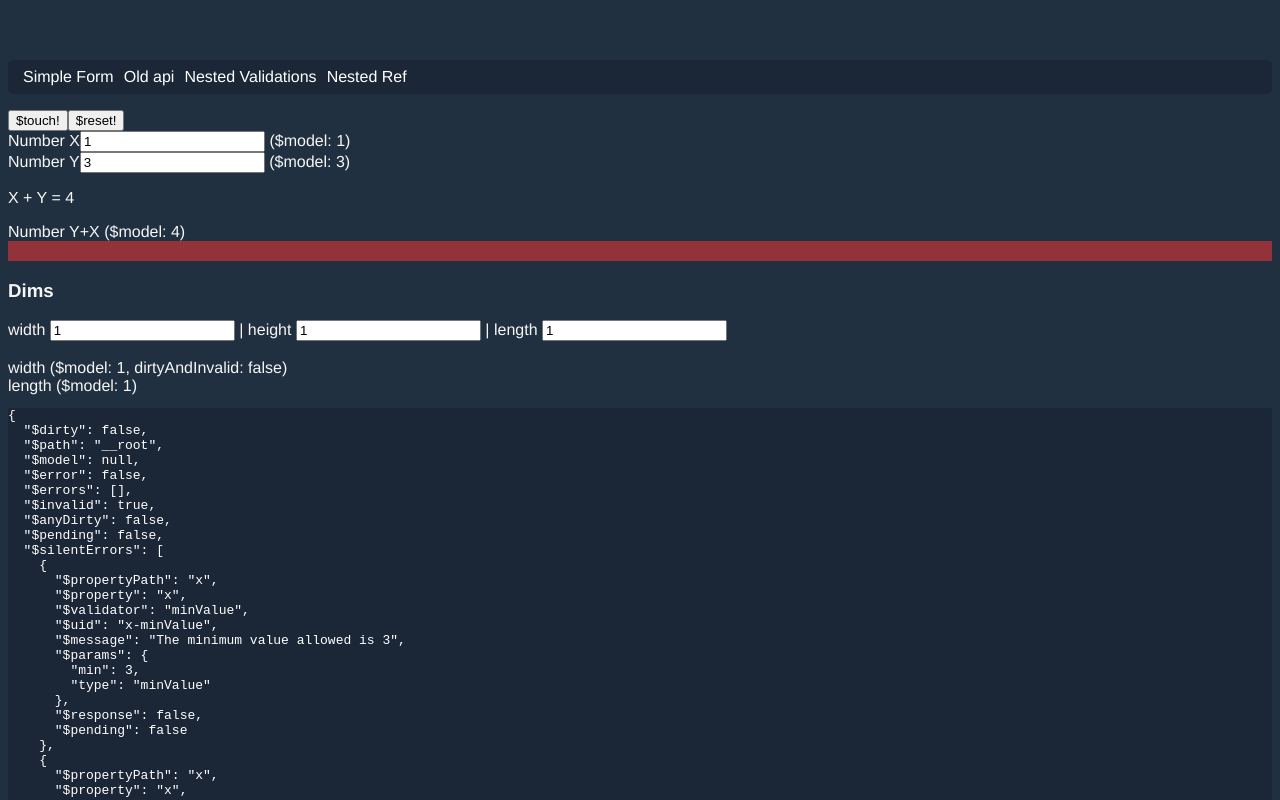
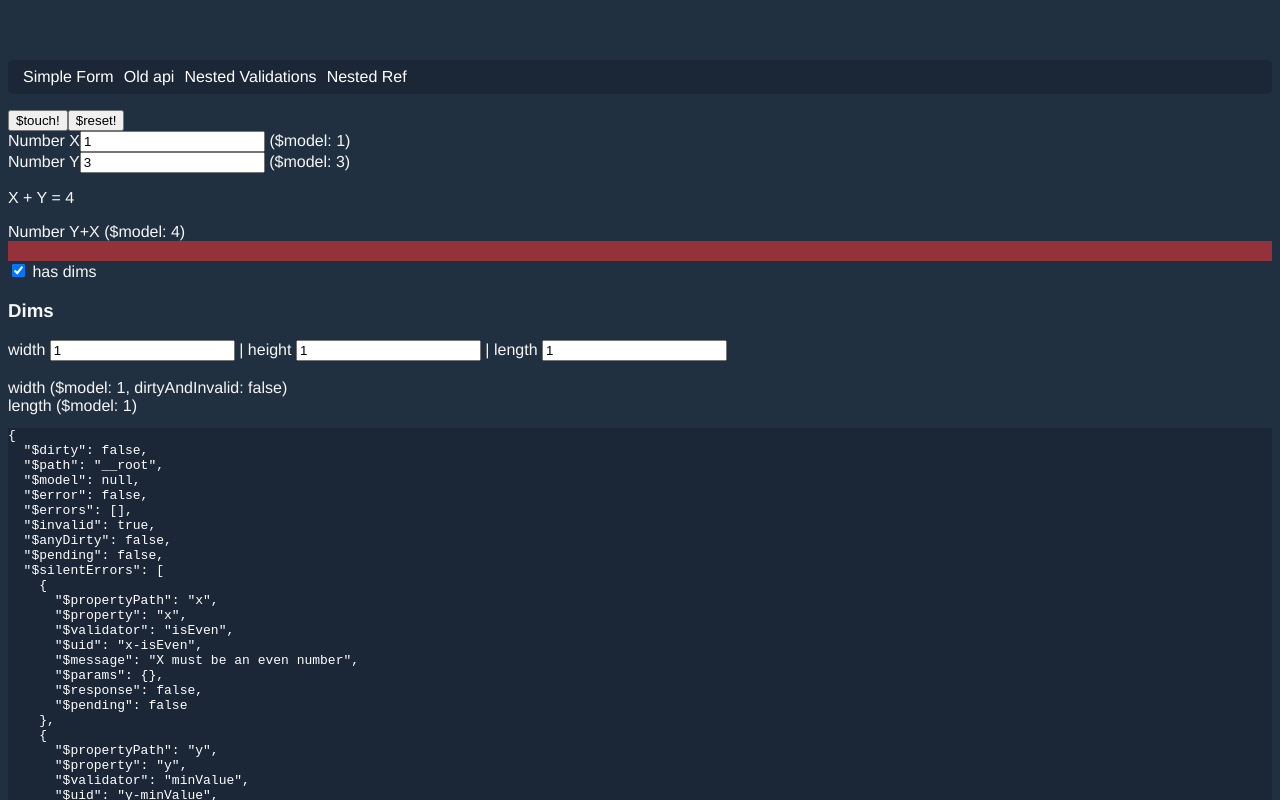
Before and after one commit to vuelidate/vuelidate, a Vue app in the folder packages/test-project/: page /old-api in a window 1280 px wide. Shown: the top 800 px of the page. Built offline with nearby package versions, Linux system fonts and the light colour scheme.

Commit message:
fix(core): dynamic validations for OptionApi

```diff
--- a/packages/test-project/src/components/OldApiExample.vue
+++ b/packages/test-project/src/components/OldApiExample.vue
@@ -32,6 +32,12 @@
       </p>
     </div>
 
+    <label>
+      <input
+        v-model="hasDims"
+        type="checkbox">
+      has dims</label>
+    <div v-if="hasDims">
       <h3>Dims</h3>
       <label>
         width
@@ -59,7 +65,7 @@
       <br><br>
       <span>width ($model: {{ vv.dims.w.$model }}, dirtyAndInvalid: {{ dirtyAndInvalid }})</span> <br>
       <span>length ($model: {{ vv.dims.l.$model }})</span>
-
+    </div>
     <pre style="color: white">{{ vv }}</pre>
   </div>
 </template>
@@ -79,6 +85,7 @@ export default {
   },
   data () {
     return {
+      hasDims: true,
       y: 3,
       dims: {
         w: 1,
@@ -97,12 +104,10 @@ export default {
     }
   },
   validations (vm) {
-    return {
+    const validations = {
       x: {
         $autoDirty: true,
-        minValue: minValue(vm.y),
-        // minValue: minValue(computed(() => this.y),
-        // minValue: minValue(computed(() => this.y + 2),
+        minValue: minValue(computed(() => this.y)),
         isEven: {
           $validator: (v) => v % 2 === 0,
           $message: 'X must be an even number'
@@ -122,8 +127,12 @@ export default {
           $validator: (v) => v % 2 === 0,
           $message: 'Sum must be an even number'
         }
-      },
-      dims: {
+      }
+    }
+
+    if (this.hasDims) {
+      validations.x.minValue = minValue(computed(() => this.dims.w))
+      validations.dims = {
         maxVolume: {
           $validator: (dims) => dims && dims.h ? (dims.h * dims.w * dims.l) > 0 : false,
           $message: 'Volume must be greater than zero'
@@ -141,6 +150,8 @@ export default {
         }
       }
     }
+
+    return validations
   }
 }
 </script>
```
Also changed, not shown: packages/vuelidate/src/index.js (+4 -5 lines). Lines whose indentation alone changed are shown as unchanged.
